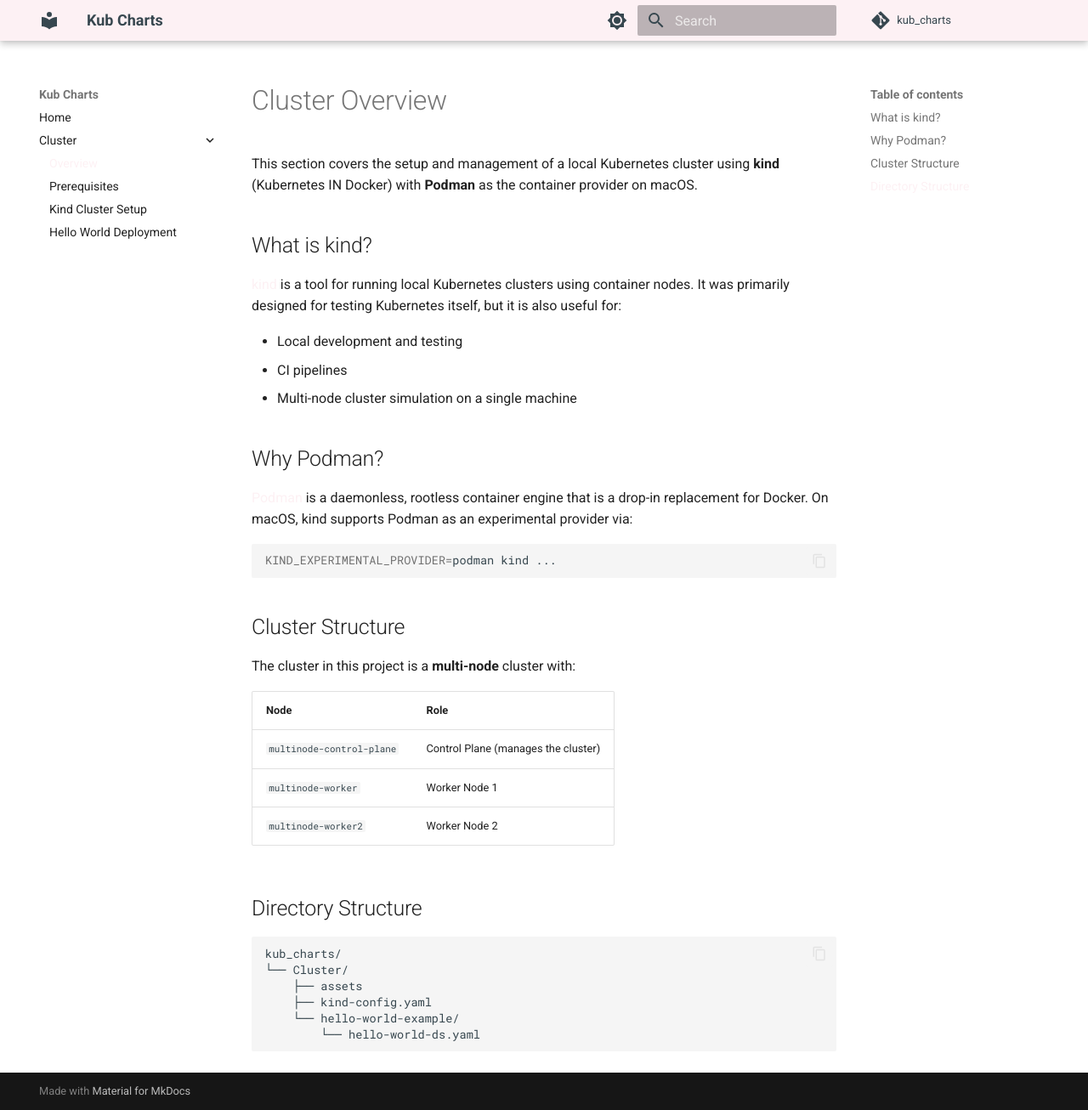
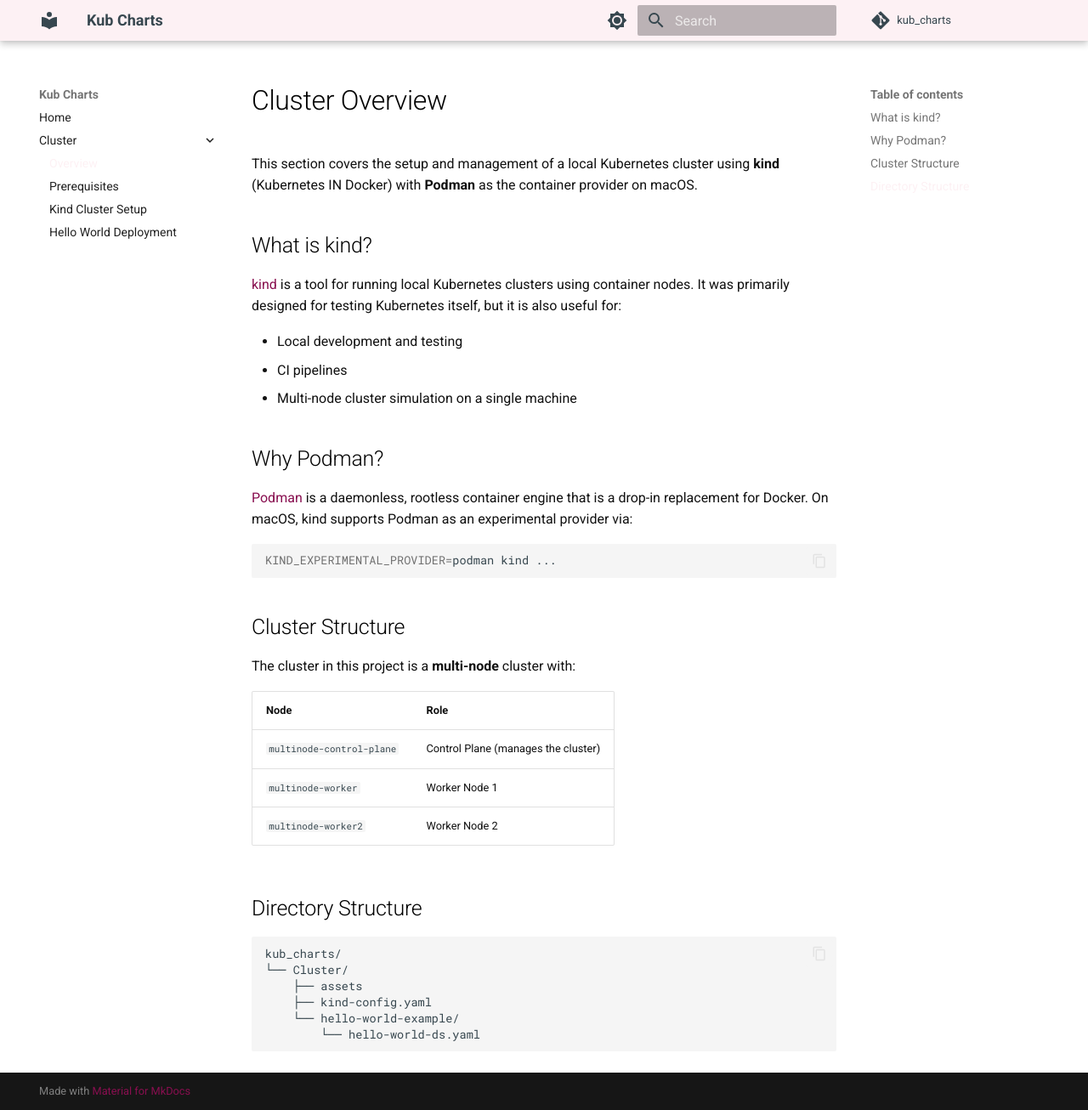
Before and after one commit to Rishita95/kub_charts, an MkDocs documentation site: the page built from docs/Cluster/Overview.md, in a window 1280 px wide and 1306 px high. Shown: the whole window at 85% size. Built offline with MkDocs 1.6.1 and Material for MkDocs 9.7.7, drawn with Linux system fonts in a browser that asks for light colours; comment, search, counter and statistics services are not loaded.

Commit message:
Bulletproof light/dark font overrides

```diff
--- a/docs/stylesheets/extra.css
+++ b/docs/stylesheets/extra.css
@@ -1,29 +1,64 @@
 :root {
-  /* Soft Blush & Charcoal Theme */
+  /* Soft Blush & Charcoal Theme - Global Base */
   --md-primary-fg-color:        #FDF1F4;
   --md-primary-fg-color--light: #FFFFFF;
   --md-primary-fg-color--dark:  #F48FB1;
   /* Charcoal text for header */
   --md-primary-bg-color:        #37474F;
 
-  /* Warm Coral-Pink for Accents & Links */
+  /* Warm Coral-Pink for Accents */
   --md-accent-fg-color:         #F48FB1;
   --md-accent-fg-color--transparent: rgba(244, 143, 177, 0.1);
   --md-accent-bg-color:         #FFFFFF;
 
-  /* Content Text Colors (High Contrast) */
-  --md-text-color:              #1A1A1A; /* Near pure black for maximum readability */
-  --md-typeset-color:           #1A1A1A; /* Same for all body text */
-  --md-typeset-a-color:         #880E4F; /* Deep dark pink for links for WCAG AAA contrast against white */
+  /* Explicit Dark Fonts for Light Base (Default) */
+  --md-default-fg-color:           #111111;
+  --md-default-fg-color--light:    #333333;
+  --md-default-fg-color--lighter:  #444444;
+  --md-default-fg-color--lightest: #555555;
+  --md-typeset-color:              #111111;
+  --md-typeset-a-color:            #880E4F;
 }
 
+body .md-typeset {
+  color: #111111 !important;
+}
+body .md-typeset h1,
+body .md-typeset h2,
+body .md-typeset h3,
+body .md-typeset h4,
+body .md-typeset h5,
+body .md-typeset h6 {
+  color: #000000 !important;
+}
+body .md-typeset a {
+  color: #880E4F !important;
+}
+
+/* Dark Mode (Slate) */
 [data-md-color-scheme="slate"] {
   --md-primary-fg-color:        #FDF1F4;
   --md-primary-bg-color:        #37474F;
   --md-accent-fg-color:         #F48FB1;
 
-  /* Dark Mode Content High Contrast */
-  --md-text-color:              #F5F5F5; /* Standard off-white for dark mode reading */
-  --md-typeset-color:           #F5F5F5;
-  --md-typeset-a-color:         #F8C8DC; /* Light pastel pink for links in dark mode */
+  --md-default-fg-color:           #F5F5F5;
+  --md-default-fg-color--light:    #EEEEEE;
+  --md-default-fg-color--lighter:  #DDDDDD;
+  --md-default-fg-color--lightest: #CCCCCC;
+  --md-typeset-color:              #F5F5F5;
+  --md-typeset-a-color:            #F8C8DC;
 }
+[data-md-color-scheme="slate"] .md-typeset {
+  color: #F5F5F5 !important;
+}
+[data-md-color-scheme="slate"] .md-typeset h1,
+[data-md-color-scheme="slate"] .md-typeset h2,
+[data-md-color-scheme="slate"] .md-typeset h3,
+[data-md-color-scheme="slate"] .md-typeset h4,
+[data-md-color-scheme="slate"] .md-typeset h5,
+[data-md-color-scheme="slate"] .md-typeset h6 {
+  color: #FFFFFF !important;
+}
+[data-md-color-scheme="slate"] .md-typeset a {
+  color: #F8C8DC !important;
+}
```
